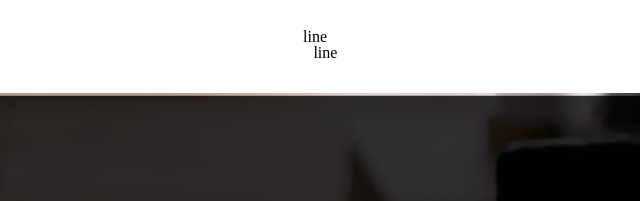
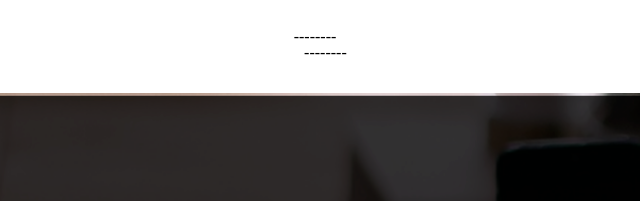
Before and after one commit to kor1k/theHam-project, a plain HTML site: page index.html in a window 1280 px wide. Shown: the part 1304-1505 px from the top of the page, 325-965 px from the left. Drawn offline with nearby package versions, Linux system fonts and the light colour scheme.

Commit message:
section 2 in progress -- 5

```diff
--- a/index.html
+++ b/index.html
@@ -85,8 +85,8 @@
 </div>
 <div class="services">
     <div class="services-title">Our Services</div>
-    <div class="services-lines-after-1">line</div>
-    <div class="services-lines-after-2">line</div>
+    <div class="services-lines-after-1">--------</div>
+    <div class="services-lines-after-2">--------</div>
 </div>
 <div class="second-section">
     <div class="second-section-title">Everything is ready. just buy and install now</div>
```
